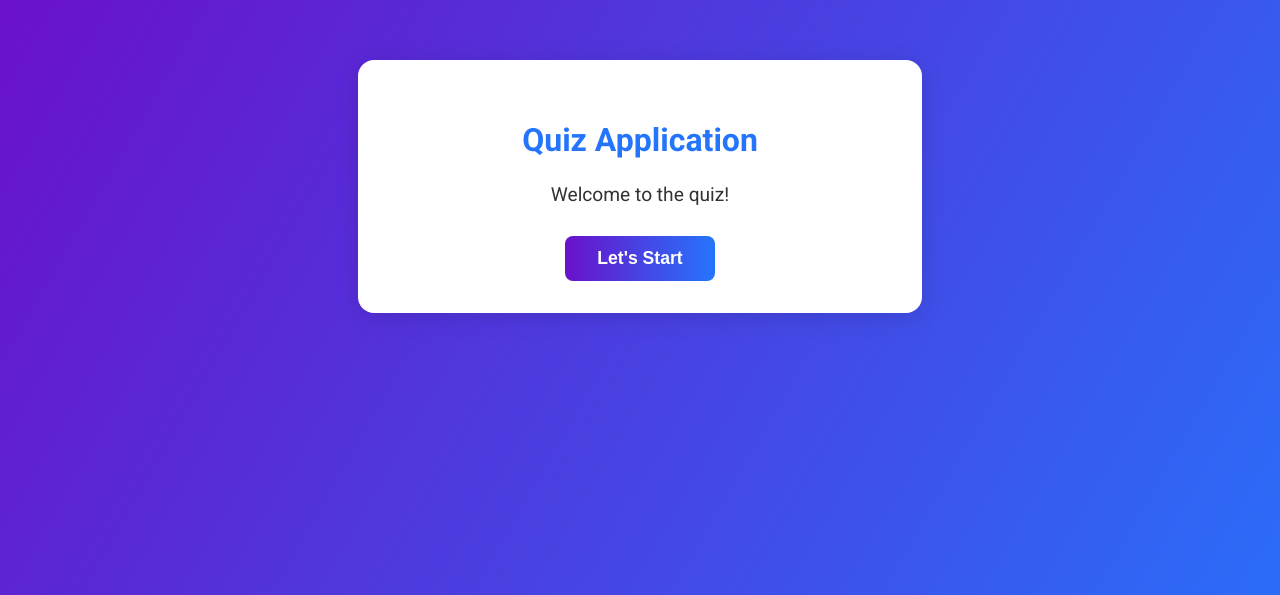
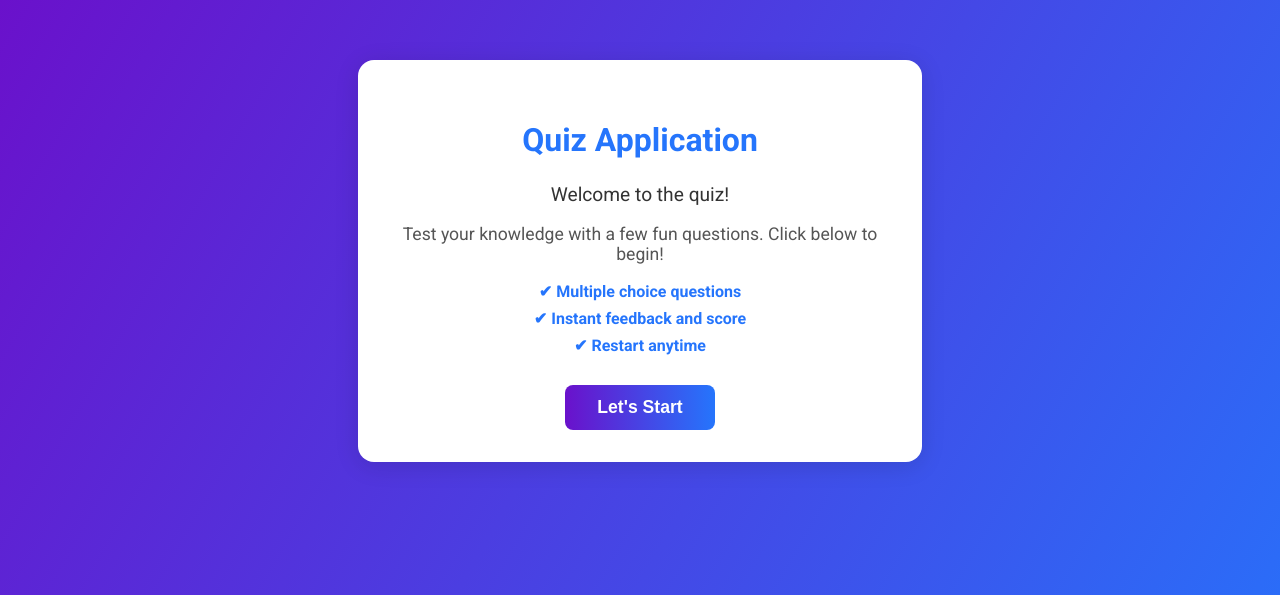
Before and after one commit to Ananyakg1/local_pipeline, a Flask app: page / in a window 1280 px wide. Shown: the top 595 px of the page. Run offline with Flask 3, Linux system fonts and the light colour scheme.

Commit message:
made a change in quiz.html file

```diff
--- a/local-pipeline-demo/src/templates/quiz.html
+++ b/local-pipeline-demo/src/templates/quiz.html
@@ -89,6 +89,12 @@
         <h1>Quiz Application</h1>
         <div id="quiz-content">
             <div class="question">Welcome to the quiz!</div>
+            <p style="color:#555; font-size:1.1em; margin-bottom:18px;">Test your knowledge with a few fun questions. Click below to begin!</p>
+            <ul style="list-style:none; padding:0; margin-bottom:18px;">
+                <li style="margin-bottom:8px; color:#2575fc; font-weight:bold;">✔ Multiple choice questions</li>
+                <li style="margin-bottom:8px; color:#2575fc; font-weight:bold;">✔ Instant feedback and score</li>
+                <li style="color:#2575fc; font-weight:bold;">✔ Restart anytime</li>
+            </ul>
             <button class="submit-btn" onclick="startQuiz()">Let's Start</button>
         </div>
     </div>
@@ -143,7 +149,7 @@
                 });
                 html += `<button class='submit-btn' onclick='restartQuiz()'>Restart</button>`;
                 document.getElementById('quiz-content').innerHTML = html;
-            });
+            })
         }
 
         function restartQuiz() {
```
